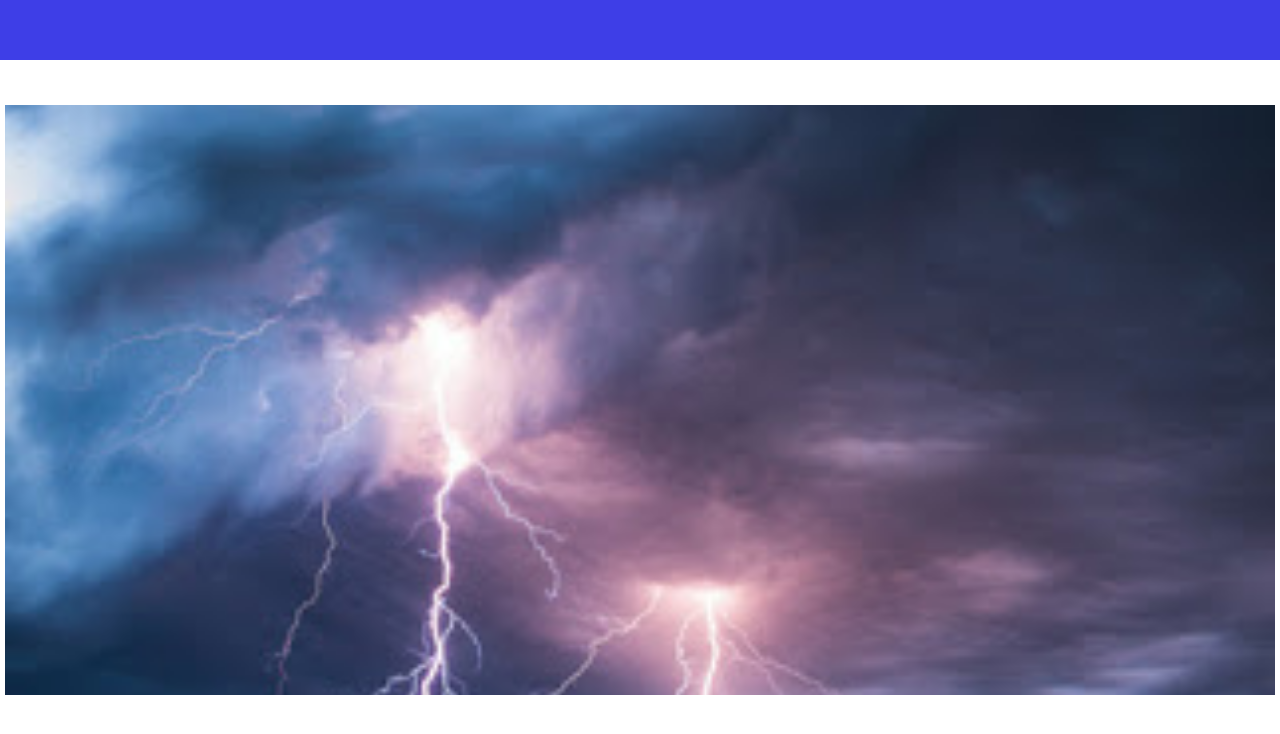
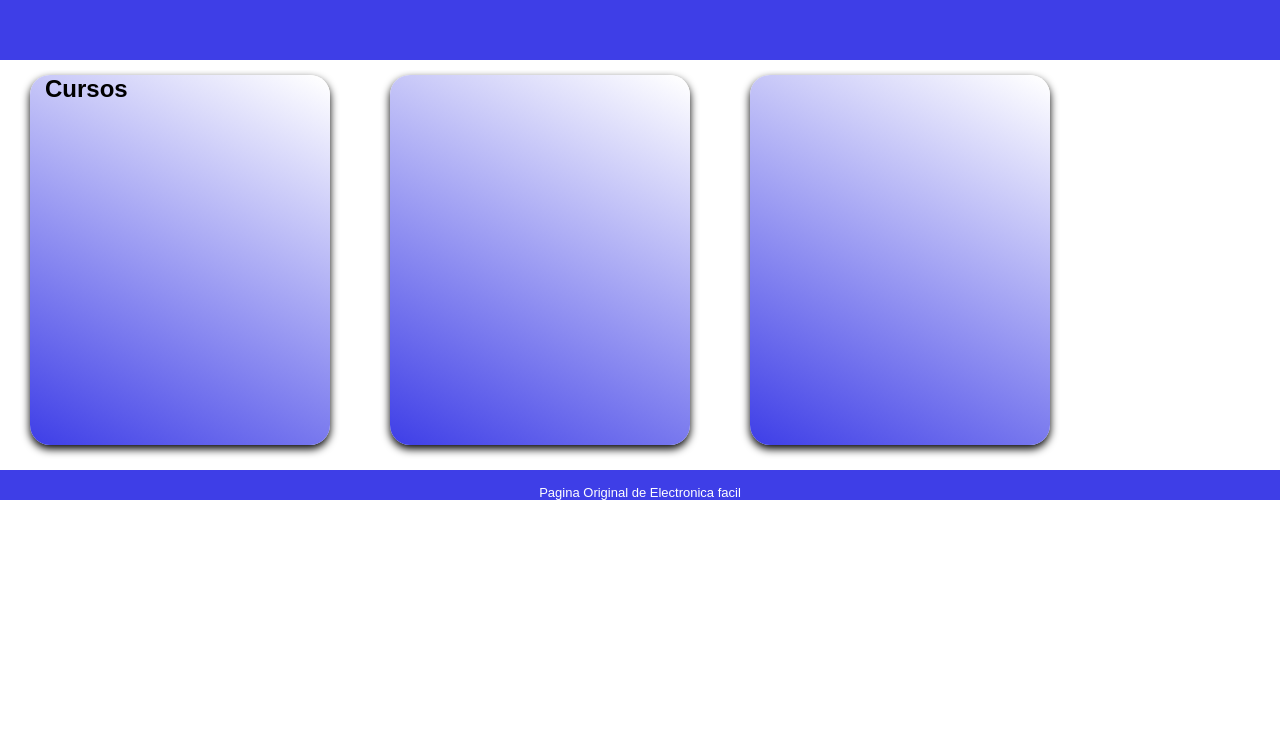
Before and after one commit to AndresCalvoG/AndresCalvoG.github.io, a plain HTML site: page index.html in a window 1280 px wide. Shown: the part 830-1564 px from the top of the page. After the commit the page ends 1330 px from the top, so only its background shows below. Drawn offline with Linux system fonts and the light colour scheme.

Commit message:
agregado slider

```diff
--- a/index.html
+++ b/index.html
@@ -64,12 +64,20 @@
             </div>
         </article>
     </section>
-    <section class="next">
-        <picture>
-            <source srcset="">
-            <source srcset="">
-            <img src="/assets/truenos.jpg" alt="Es una imagen de truenos"/>
-        </picture>
+    <section class="slide">
+        <articule class="slide-right">
+            <div>
+                <h1>Cursos</h1>
+            </div>
+
+
+        </articule>
+        <articule class="slide-center">
+
+        </articule>
+        <articule class="slide-left">
+
+        </articule>
     </section>
         </main>
     <footer class="main-foot">
--- a/style.css
+++ b/style.css
@@ -5,6 +5,10 @@
 }
 html{
     font-size: 62.5%;
+}
+.main-body{
+    display: flex;
+    flex-direction: column;
 }
 .main-head{
     display: flex;
@@ -38,23 +42,17 @@ img{
     font-size: 2.8rem;
     color: white;
 }
-.main-body{
-    display: flex;
-    flex-direction: column;
-}
+
 .container{
     display: flex;
     flex-direction: column;
-    justify-content: flex-start;
-    align-items: center;
     width: 100vw;
-    order:1;
     /*overflow: auto;*/
 }
 .form_register{
     width: 60vw;
     height: 37rem;
-    margin: 2rem;
+    margin: 2rem auto;
     border-color: rgb(62, 62, 231);
     display: flex;
     flex-direction: column;
@@ -63,6 +61,7 @@ img{
     font-family: Arial, Helvetica, sans-serif;
     border-style:solid;
     border-radius: 2rem;
+    order: 1;
 }
 .form_register input[type=submit]{
     width: 40%;
@@ -103,10 +102,9 @@ img{
 }
 .intro{
     width: 100vw;
-    height: 42rem;
+    height: 39rem;
     padding: 0;
     background-color: white;
-    font-size: 1.8rem;
     font-family: Arial, Helvetica, sans-serif;
     color:white;
     order:2;
@@ -124,12 +122,14 @@ img{
 }
 .intro-test{
     justify-content: center;
-    padding: 1rem;
     width: 100vw;
     height: 38rem;
     padding: 1.5rem;
     background-color: rgb(62, 62, 231);
+}
+.intro-test p{
     font-size: 1.8rem;
+    line-height: 2.2rem;
 }
 .intro-test--icon{
     width: 20rem;
@@ -140,12 +140,64 @@ img{
     justify-content: center;
 
 }
-.next{
-    width: 100vw;
-    padding: 0.5rem;
-    border-style:none;
+.slide{
+    position: relative;
+    display: flex;
+    height: 40rem ;
+    overflow-x: scroll;
+    overscroll-behavior-x: contain;
+    scroll-snap-type: x proximity;
+    border-style: none;
     background-color: white;
     order:3;
+}
+.slide-right{
+    position: relative;
+    scroll-snap-align: center;
+    width: 75%;
+    min-width: 240px;
+    max-width: 300px;
+    height: 37rem;
+    margin: 0.5rem 3rem ;
+    padding: 0 15px;
+    font-size: 1.6rem;
+    font-family: Arial, Helvetica, sans-serif;
+    border-radius: 2rem;
+    box-shadow: 0 4px 8px rgba(0, 0, 0, 1);
+    color: black;
+    background: linear-gradient(207.8deg,rgb(255, 255, 255) 1%,rgb(62, 62, 231) 100%);
+}
+.slide-center{
+    position: relative;
+    scroll-snap-align: center;
+    width: 75%;
+    min-width: 240px;
+    max-width: 300px;
+    height: 37rem;
+    margin: 0.5rem 3rem ;
+    padding: 0 15px;
+    font-size: 1.6rem;
+    font-family: Arial, Helvetica, sans-serif;
+    border-radius: 2rem;
+    box-shadow: 0 4px 8px rgba(0, 0, 0, 1);
+    color: black;
+    background: linear-gradient(207.8deg,rgb(255, 255, 255) 1%,rgb(62, 62, 231) 100%);
+}
+.slide-left{
+    position: relative;
+    scroll-snap-align: center;
+    width: 75%;
+    min-width: 240px;
+    max-width: 300px;
+    height: 37rem;
+    margin: 0.5rem 3rem ;
+    padding: 0 15px;
+    font-size: 1.6rem;
+    font-family: Arial, Helvetica, sans-serif;
+    border-radius: 2rem;
+    box-shadow: 0 4px 8px rgba(0, 0, 0, 1);
+    color: black;
+    background: linear-gradient(207.8deg,rgb(255, 255, 255) 1%,rgb(62, 62, 231) 100%);
 }
 .main-foot{
     margin-bottom: 0px;
@@ -158,5 +210,4 @@ img{
     background-color: rgb(62, 62, 231);
     width: 100vw;
     height: 3rem;
-    order: 4;
 }
```
